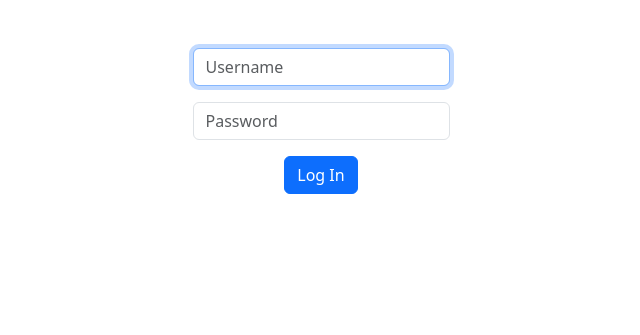
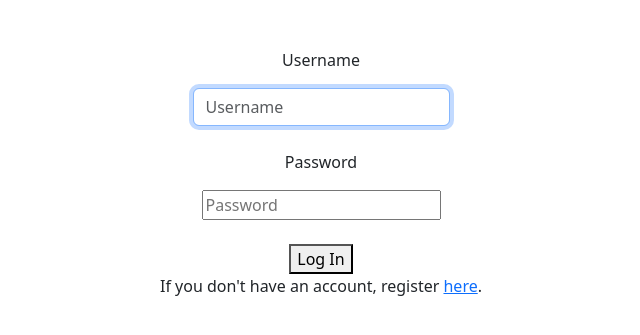
Before and after one commit to ICL-01/ILC-01.github.io, a Flask app: template templates/login.html in a window 1280 px wide. Shown: the part 66-401 px from the top of the page, without its empty margins (319-959 px from the left). Run offline with Flask 3, Linux system fonts and the light colour scheme; the template is opened without the code that fills it, so the values that code supplies are empty; some libraries are stand-ins or nearby versions.

Commit message:
LogIn, LogOut, Register functionalities added

```diff
--- a/app.py
+++ b/app.py
@@ -32,7 +32,7 @@ def after_request(response):
 def index():
     return render_template("index.html")
 
-@app.route("/login.html", methods=["GET", "POST"])
+@app.route("/login", methods=["GET", "POST"])
 def login():
     """Log user in"""
 
@@ -41,13 +41,21 @@ def login():
 
     # User reached route via POST (as by submitting a form via POST)
     if request.method == "POST":
+        username = request.form.get("username")
+        password = request.form.get("password")
         # Ensure username was submitted
-        if not request.form.get("username"):
-            return render_template("login.html")
+        if not username:
+            status_username = "Username is missing. Please provide your username."
+            if not password:
+                status_password = "Please provide your password."
+                return render_template("login.html", status_username=status_username, status_password=status_password)
+            else:
+                return render_template("login.html", password=password, status_username=status_username)
 
         # Ensure password was submitted
         elif not request.form.get("password"):
-            return render_template("login.html")
+            status_password = "Please provide your password."
+            return render_template("login.html", username=username, status_password=status_password)
 
         # Query database for username
         rows = db.execute(
@@ -58,7 +66,8 @@ def login():
         if len(rows) != 1 or not check_password_hash(
             rows[0]["hash"], request.form.get("password")
         ):
-            return render_template("login.html")
+            status_over = "Username or password are not correct."
+            return render_template("login.html", username=username, password=password, status_over=status_over)
 
         # Remember which user has logged in
         session["user_id"] = rows[0]["id"]
@@ -69,3 +78,77 @@ def login():
     # User reached route via GET (as by clicking a link or via redirect)
     else:
         return render_template("login.html")
+
+@app.route("/register", methods=["GET","POST"])
+def register():
+    if request.method == "POST":
+        username = request.form.get("username")
+        password = request.form.get("password")
+        confirmation = request.form.get("confirmation")
+
+        if not username:
+            status_username = "Missing Username."
+            if not password:
+                status_password = "Password missing."
+                if not confirmation:
+                    status_equality = "Missing Confirmation"
+                    return render_template("register.html", status_username = status_username, status_password=status_password, status_equality=status_equality)
+                else:
+                    return render_template("register.html", status_username = status_username, status_password=status_password)
+            else:
+                if not confirmation:
+                    status_equality = "Missing Confirmation"
+                    return render_template("register.html", status_username=status_username, password=password, status_equality=status_equality)
+                else:
+                    if confirmation != password:
+                        status_equality="Passwords do not match."
+                        return render_template("register.html", status_username = status_username, password=password, confirmation=confirmation, status_equality=status_equality)
+                    else:
+                        return render_template("register.html", status_username = status_username, password=password, confirmation=confirmation)
+        else:
+            if not password:
+                status_password = "Password missing."
+                if not confirmation:
+                    status_equality = "Missing Confirmation"
+                    return render_template("register.html", username=username, status_password=status_password, status_equality=status_equality)
+                else:
+                    return render_template("register.html", username=username, status_password=status_password)
+            else:
+                if not confirmation:
+                    status_equality = "Missing Confirmation"
+                    return render_template("register.html", username=username, password=password, status_equality=status_equality)
+                else:
+                    if confirmation != password:
+                        status_equality="Passwords do not match."
+                        return render_template("register.html", username=username, password=password, confirmation=confirmation, status_equality=status_equality)
+
+
+        rows = db.execute("SELECT * FROM users WHERE username = ?", username)
+
+        #Check if user already exists
+        if len(rows) > 0:
+            status_equality = "There is an account with this username. Please choose another one."
+            return render_template("register.html", username=username, password=password, confirmation=confirmation, status_equality=status_equality)
+
+        hash = generate_password_hash(password)
+        db.execute("INSERT INTO users (username, hash) VALUES (?,?)", username, hash)
+        rows = db.execute("SELECT * FROM users WHERE username = ?", username)
+
+        # Remember which user has logged in
+        session["user_id"] = rows[0]["id"]
+
+        return redirect("/")
+
+    else:
+        return render_template("register.html")
+
+
+@app.route("/logout")
+def logout():
+    """Log user out"""
+
+    # Forget any user_id
+    session.clear()
+
+    # Redirect user to login form
+    return redirect("/")
--- a/helpers.py
+++ b/helpers.py
@@ -18,7 +18,7 @@ def login_required(f):
     @wraps(f)
     def decorated_function(*args, **kwargs):
         if session.get("user_id") is None:
-            return redirect("/login.html")
+            return redirect("/login")
         return f(*args, **kwargs)
 
     return decorated_function
--- a/templates/index.html
+++ b/templates/index.html
@@ -6,6 +6,6 @@
 
 {% block main %}
     <div style="overflow: auto;">
-        <h3>Welcome to <b>Dentos</b>! </h3><h3>This is our landing page. Use the navigation bar to access our website features.For making bookings anr/or shop, you will need to <a href="/register.html">create an account</a> or <a href="/login.html">log in</a> to an existing one.</h5>
+        <h3>Welcome to <b>Dentos</b>! </h3><h3>This is our landing page. Use the navigation bar to access our website features.For making bookings anr/or shop, you will need to <a href="/register">create an account</a> or <a href="/login">log in</a> to an existing one.</h5>
     </div>
 {%endblock%}
--- a/templates/layout.html
+++ b/templates/layout.html
@@ -43,7 +43,7 @@
                     {% else %}
                         <ul class="navbar-nav ms-auto mt-2">
                             <li class="nav-item"><a class="nav-link" href="/register">Register</a></li>
-                            <li class="nav-item"><a class="nav-link" href="/login.html">Log In</a></li>
+                            <li class="nav-item"><a class="nav-link" href="/login">Log In</a></li>
                         </ul>
                     {% endif %}
                 </div>
--- a/templates/login.html
+++ b/templates/login.html
@@ -6,12 +6,40 @@
 
 {% block main %}
     <form action="/login" method="post">
+        <div>
+            <p>Username</p>
+            {% if username %}
+            <input autocomplete="off" autofocus class="form-control mx-auto w-auto" name="username" placeholder="Username" type="text" value = {{username}}>
+            {% else %}
+            <input autocomplete="off" autofocus class="form-control mx-auto w-auto" name="username" placeholder="Username" type="text" value = "">
+            {% endif %}
+
+            {% if status_username%}
+            <p name="status_username">{{status_username}}</p>
+            {%endif%}
+        </div>
+        <br>
+        <div>
+            <p>Password</p>
+            {% if password %}
+            <input name="password" placeholder="Password" type="password" value={{password}}>
+            {%else%}
+            <input name="password" placeholder="Password" type="password" value="">
+            {%endif%}
+
+            {% if status_password%}
+            <p name="status_password">{{status_password}}</p>
+            {%endif%}
+        </div>
+        <br>
+        <div>
+            {%if status_over%}
+            <p>{{status_over}}</p>
+            {%endif%}
+        </div>
+        <button type="submit">Log In</button>
         <div class="mb-3">
-            <input autocomplete="off" autofocus class="form-control mx-auto w-auto" name="username" placeholder="Username" type="text">
+            <p>If you don't have an account, register <a href="/register">here</a>.</p>
         </div>
-        <div class="mb-3">
-            <input class="form-control mx-auto w-auto" name="password" placeholder="Password" type="password">
-        </div>
-        <button class="btn btn-primary" type="submit">Log In</button>
     </form>
 {% endblock %}
```
Also changed, not shown: templates/register.html (+29 -2 lines), dentos.db, 2 other files.
